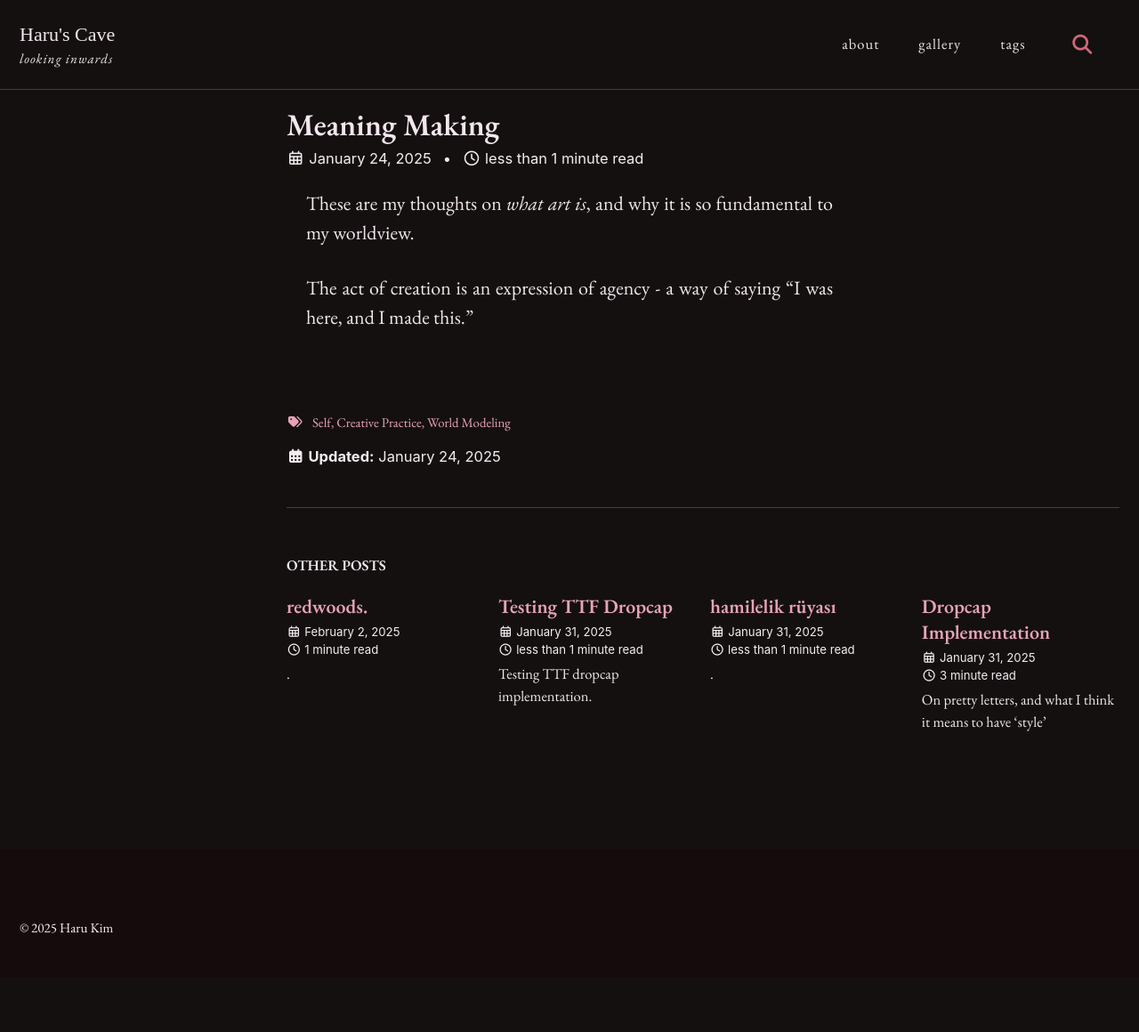
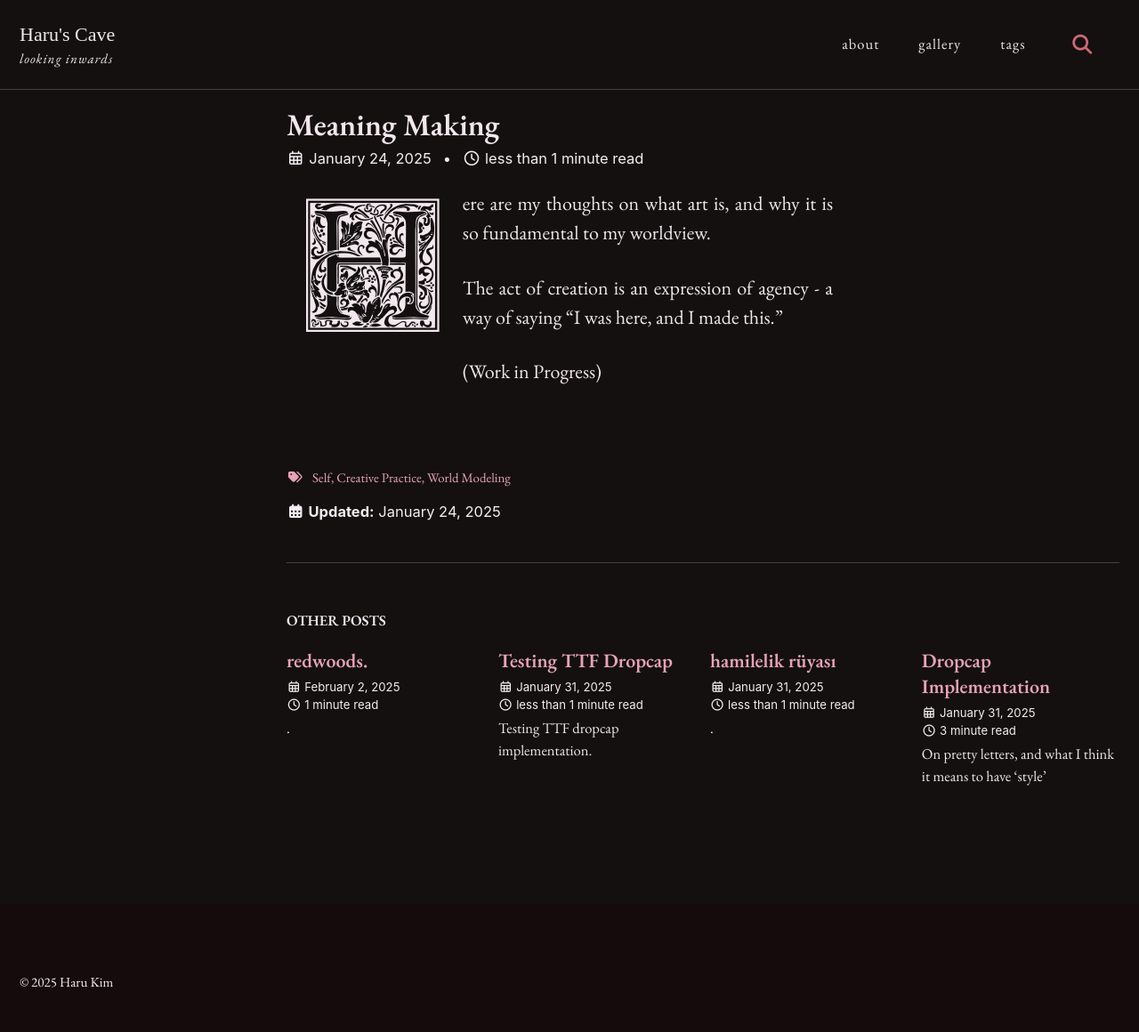
Before and after one commit to hxxru-u/hxxru-u.github.io, a Jekyll site: the page built from _posts/2025-01-24-meaning-making.md, in a window 1280 px wide. Shown: the whole page at 89% size. Built offline with Jekyll 4.4.1, drawn with Linux system fonts in a browser that asks for light colours; cached includes are drawn as plain includes; before the commit the page ends 1098 px from its top, so only the background shows below that.

Commit message:
TTF adjust 4

```diff
--- a/_posts/2025-01-24-meaning-making.md
+++ b/_posts/2025-01-24-meaning-making.md
@@ -7,8 +7,11 @@ tags:
   - Creative Practice
   - World Modeling
 excerpt: "My take on art and meaning."
+dropcap: true
 ---
 
-These are my thoughts on *what art is*, and why it is so fundamental to my worldview.
+Here are my thoughts on *what art is*, and why it is so fundamental to my worldview.
 
 The act of creation is an expression of agency - a way of saying "I was here, and I made this."
+
+(Work in Progress)
--- a/_sass/dropcaps.scss
+++ b/_sass/dropcaps.scss
@@ -9,8 +9,8 @@
     font-size: 8.5em;
     line-height: 1;
     padding-top: 0.02em;
-    padding-right: 0.15em;
-    margin-bottom: -0.02em;
+    padding-right: 0.1em;
+    margin-bottom: -0.08em;
     font-family: 'DropcapTTF' !important;  /* Force TTF font */
     color: $text-color;
     background-color: $background-color;
```
Also changed, not shown: _posts/2025-01-24-purpose.md (+0 -2 lines).
